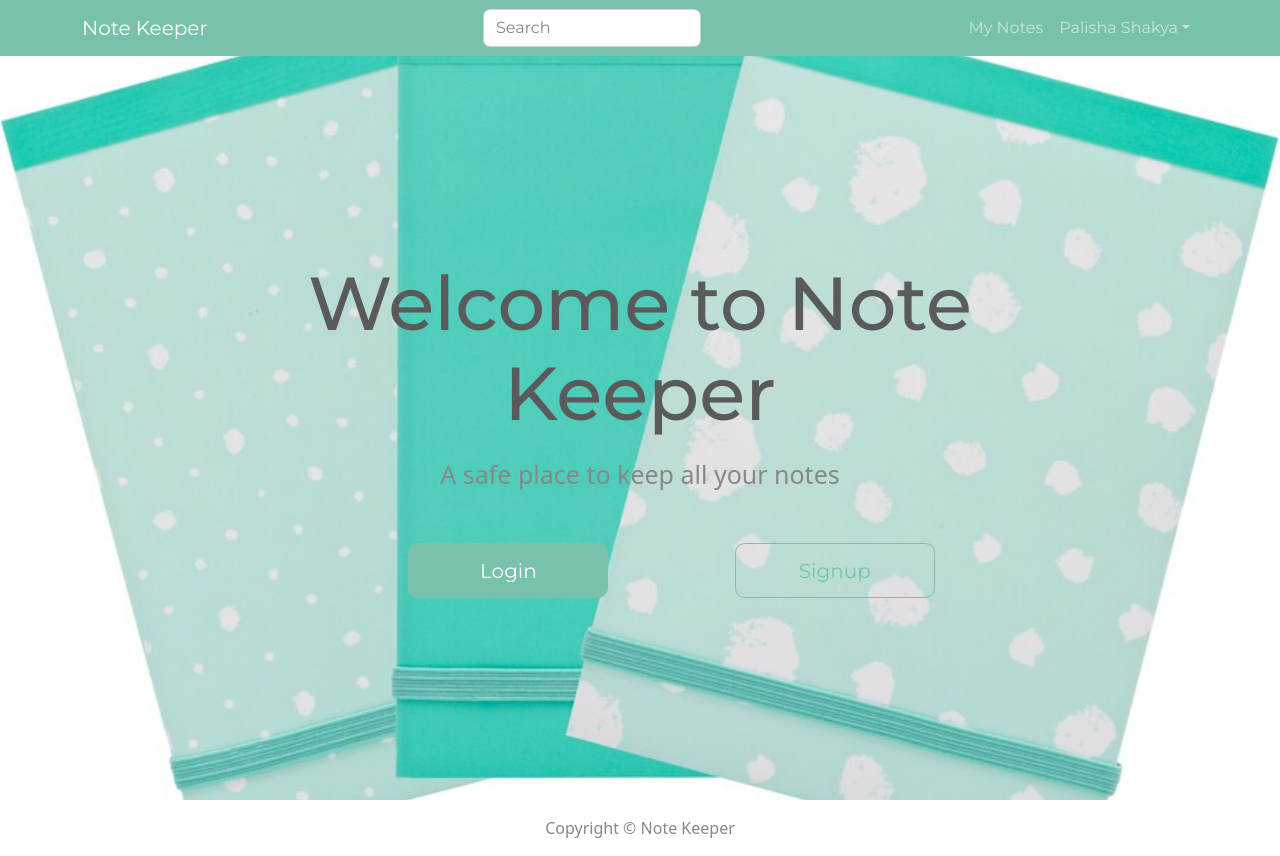
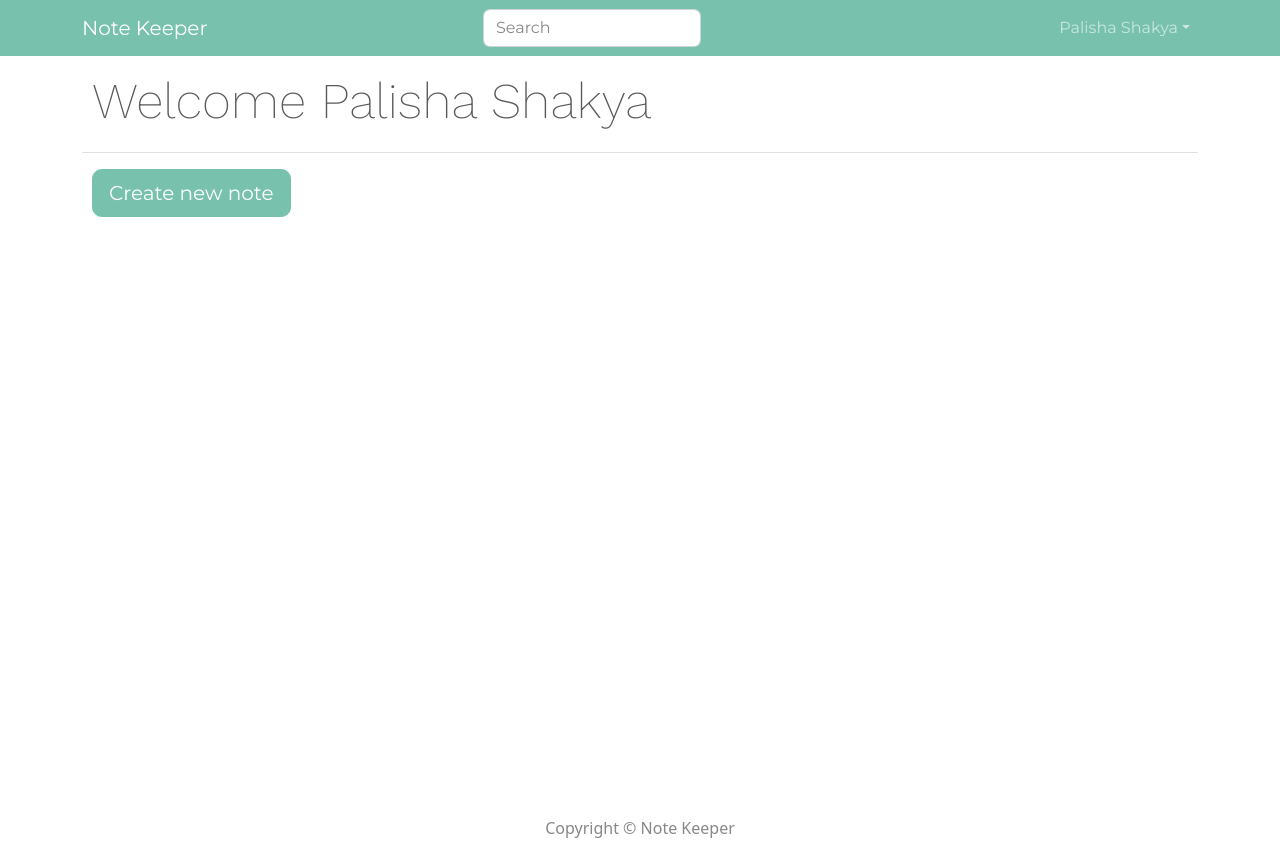
Before and after one commit to lisha149/NoteKeeper, a React (Create React App) app in the folder frontend/: page /mynotes in a window 1280 px wide. Built offline with nearby package versions, Linux system fonts and the light colour scheme.

Commit message:
Home page and linked api

```diff
--- a/frontend/package.json
+++ b/frontend/package.json
@@ -9,7 +9,7 @@
     "react": "^18.1.0",
     "react-bootstrap": "^2.3.1",
     "react-dom": "^18.1.0",
-    "react-router-dom": "^6.3.0",
+    "react-router-dom": "^5.2.0",
     "react-scripts": "5.0.1",
     "web-vitals": "^2.1.4"
   },
--- a/frontend/src/App.js
+++ b/frontend/src/App.js
@@ -1,17 +1,19 @@
 import "./App.css";
+import { BrowserRouter as Router, Route } from "react-router-dom";
 import Header from "./components/Header";
 import Footer from "./components/Footer";
 import LandingPage from "./screens/Landingpage/LandingPage";
+import MyNotes from "./screens/Mynotes/MyNotes";
 
 const App = () => (
-  <>
+  <Router>
     <Header />
     <main>
-      <LandingPage />
+      <Route path="/" component={LandingPage} exact />
+      <Route path="/mynotes" component={MyNotes} />
     </main>
-
     <Footer />
-  </>
+  </Router>
 );
 
 export default App;
--- a/frontend/src/components/Header.js
+++ b/frontend/src/components/Header.js
@@ -7,6 +7,7 @@
   Navbar,
   NavDropdown,
 } from "react-bootstrap";
+import { Link } from "react-router-dom";
 const Header = () => {
   return (
     <Navbar bg="primary" expand="lg" variant="dark">
@@ -24,7 +25,9 @@
             </Form>
           </Nav>
           <Nav>
-            <Nav.Link href="#home">My Notes</Nav.Link>
+            <Nav.Link>
+              <Link to="/mynotes">My Notes</Link>
+            </Nav.Link>
             <NavDropdown title="Palisha Shakya" id="basic-nav-dropdown">
               <NavDropdown.Item href="#action/3.1">My Profile</NavDropdown.Item>
               <NavDropdown.Item href="#action/3.2">Logout</NavDropdown.Item>
--- /dev/null
+++ b/frontend/src/components/Main.js
@@ -0,0 +1,24 @@
+import React from "react";
+import { Container, Row } from "react-bootstrap";
+import "./Screen.css";
+const Main = ({ title, children }) => {
+  return (
+    <div className="mainback">
+      <Container>
+        <Row>
+          <div className="page">
+            {title && (
+              <>
+                <h1 className="heading">{title}</h1>
+                <hr />
+              </>
+            )}
+            {children}
+          </div>
+        </Row>
+      </Container>
+    </div>
+  );
+};
+
+export default Main;
--- /dev/null
+++ b/frontend/src/components/Screen.css
@@ -0,0 +1,25 @@
+@import url("https://fonts.googleapis.com/css2?family=Work+Sans:wght@200&display=swap");
+.mainback {
+  min-height: 93vh;
+  display: flex;
+  padding: 10px 0;
+}
+.page {
+  width: 100%;
+}
+.heading {
+  font-size: 50px;
+  font-family: "Work Sans", sans-serif;
+  padding: 5px 10px;
+}
+
+@media only screen and (min-width: 1200px) {
+}
+
+@media only screen and (max-width: 600px) {
+  .heading {
+    font-size: 30px;
+    display: flex;
+    justify-content: center;
+  }
+}
--- /dev/null
+++ b/frontend/src/screens/Mynotes/MyNotes.js
@@ -0,0 +1,18 @@
+import React from "react";
+import Main from "../../components/Main";
+import { Link } from "react-router-dom";
+import { Button } from "react-bootstrap";
+
+const MyNotes = () => {
+  return (
+    <Main title="Welcome Palisha Shakya">
+      <Link to="/createnote">
+        <Button style={{ marginLeft: 10, marginBottom: 6 }} size="lg">
+          Create new note
+        </Button>
+      </Link>
+    </Main>
+  );
+};
+
+export default MyNotes;
```
Also changed, not shown: frontend/src/bootstrap.min.css, 1 other file (tests, documents, lock files or other folders).
